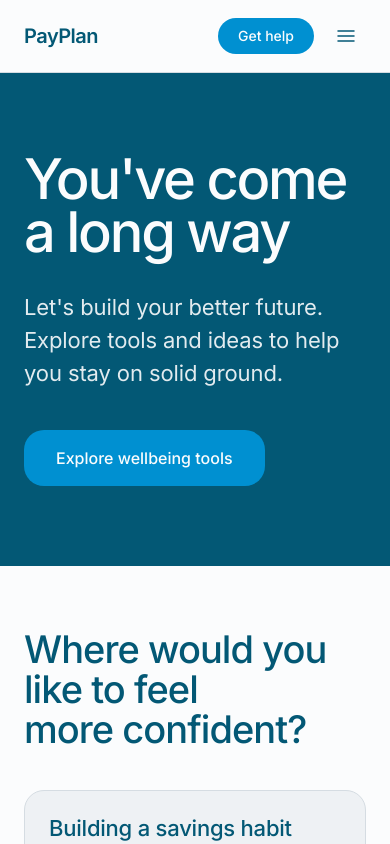
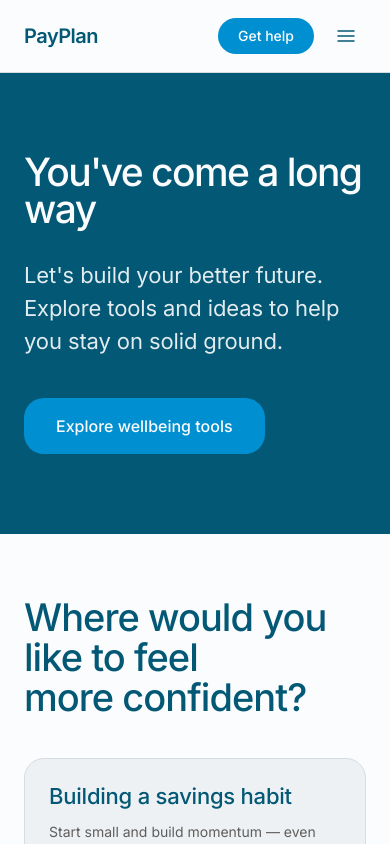
Before and after one commit to timothybroome/payplan-website, a Next.js app in the folder apps/web/: page /life-after-debt in a window 390 px wide. Shown: the top 844 px of the page. Built offline with nearby package versions, Linux system fonts and the light colour scheme.

Commit message:
Fix hero headline overflow on mobile

```diff
--- a/apps/web/app/globals.css
+++ b/apps/web/app/globals.css
@@ -36,7 +36,7 @@ body {
 
 /* Brand type classes */
 .pp-h-display {
-  font-size: clamp(56px, 10vw, 140px);
+  font-size: clamp(36px, 10vw, 140px);
   font-weight: 500;
   line-height: 0.95;
   letter-spacing: -0.04em;
--- a/apps/web/components/hero/HeroHome.tsx
+++ b/apps/web/components/hero/HeroHome.tsx
@@ -7,7 +7,7 @@ export function HeroHome() {
       <div className="relative mx-auto max-w-[var(--container-readable)] px-6 py-24 md:py-36 lg:py-44">
         <p className="pp-h-tag text-pp-accent tracking-widest">Free, regulated debt advice</p>
         <h1 className="pp-h-display mt-4 max-w-4xl">
-          Take control of your debt, without&nbsp;judgement
+          Take control of your debt, without judgement
         </h1>
         <p className="pp-lede mt-8 max-w-2xl text-pp-cream/85">
           You don&apos;t have to have it all figured out to get in touch. Just
```
